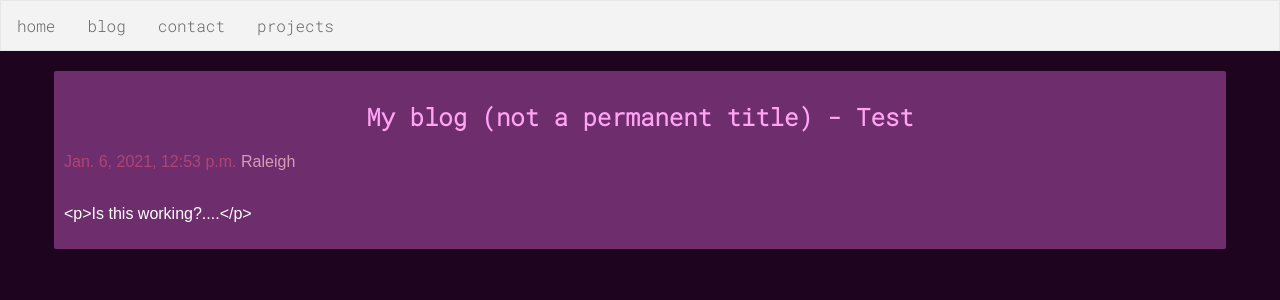
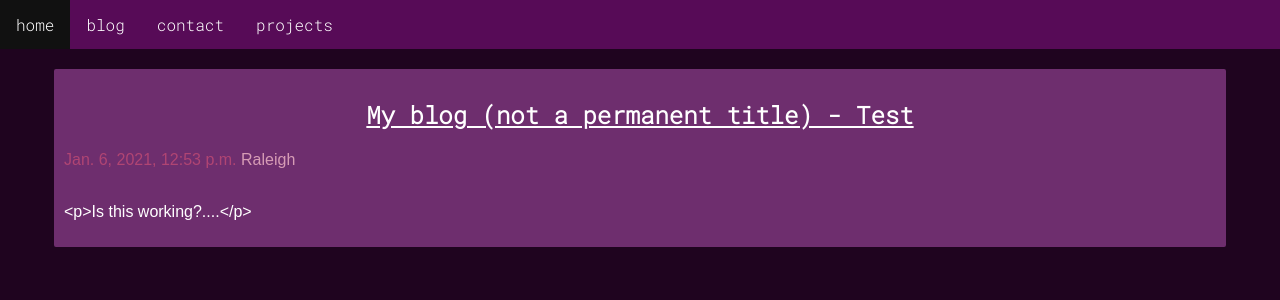
Before and after one commit to l3gacyb3ta/blog, a Django app: page /post/1/ in a window 1280 px wide. Shown: the top 300 px of the page. Run offline with Django 3.2, Linux system fonts and the light colour scheme; data comes from the database, SQL or seed files in the repository.

Commit message:
QoL improvements!

```diff
--- a/blog_app/templates/blog/post_detail.html
+++ b/blog_app/templates/blog/post_detail.html
@@ -14,7 +14,7 @@
     </ul>
 
     <article>
-      <h1 class="center">My blog (not a permanent title) - {{ post.title }}</h1>
+      <h1 class="center"> <a href="/">My blog (not a permanent title) - {{ post.title }}</a></h1>
       {% if post.published_date %}
           <date>
               {{ post.published_date }}
--- a/static/css/blog.css
+++ b/static/css/blog.css
@@ -7,15 +7,6 @@ date {
 
 name {
   color: rgb(214, 156, 181)
-}
-
-ul {
-  border: 1px solid #e7e7e7;
-  background-color: #f3f3f3;
-}
-
-li a {
-  color: #666;
 }
 
 h3 {
@@ -33,7 +24,7 @@ body {
 header {
   display: flex;
   align-items: center;
-  background: rgb(211, 136, 147);
+  background: rgb(87, 11, 87);
   font-family: 'Roboto Mono', monospace;
 }
 
@@ -59,7 +50,8 @@ strike{
 }
 
 a {
-  color: rgb(82, 0, 73);
+  /*color: rgb(82, 0, 73);*/
+  color: #ffffff;
   font-family: 'Roboto Mono', monospace;
 }
 
@@ -77,8 +69,36 @@ p {
 }
 
 ol {
-  color: rgb(60, 134, 156);
+  color: rgb(87, 11, 87);
 }
+
+/*P@ytonM&nning*/
+
+ul {
+  list-style-type: none;
+  margin: 0;
+  padding: 0;
+  overflow: hidden;
+  background-color: rgb(87, 11, 87);
+}
+
+li {
+  float: left;
+}
+
+li a {
+  display: block;
+  color: white;
+  text-align: center;
+  padding: 14px 16px;
+  text-decoration: none;
+}
+
+/* Change the link color to #111 (black) on hover */
+li a:hover {
+  background-color: #111;
+}
+
 
 /* IDs */
 
@@ -118,3 +138,24 @@ ol {
 .right {
   text-align: right;
 }
+
+.reset {
+  all: revert;
+}
+
+.square {
+  position: relative;
+  width: 50%;
+}
+
+.square:after {
+  content: "";
+  display: block;
+  padding-bottom: 100%;
+}
+
+.content {
+  position: absolute;
+  width: 100%;
+  height: 100%;
+}
--- a/static/css/navbar.css
+++ /dev/null
@@ -1,24 +0,0 @@
-ul {
-  list-style-type: none;
-  margin: 0;
-  padding: 0;
-  overflow: hidden;
-  background-color: #333;
-}
-
-li {
-  float: left;
-}
-
-li a {
-  display: block;
-  color: white;
-  text-align: center;
-  padding: 14px 16px;
-  text-decoration: none;
-}
-
-/* Change the link color to #111 (black) on hover */
-li a:hover {
-  background-color: #111;
-}
```
Also changed, not shown: blog_app/static/css/blog.css (+28 -2 lines), blog_app/static/css/navbar.css (deleted, +0 -24 lines).
